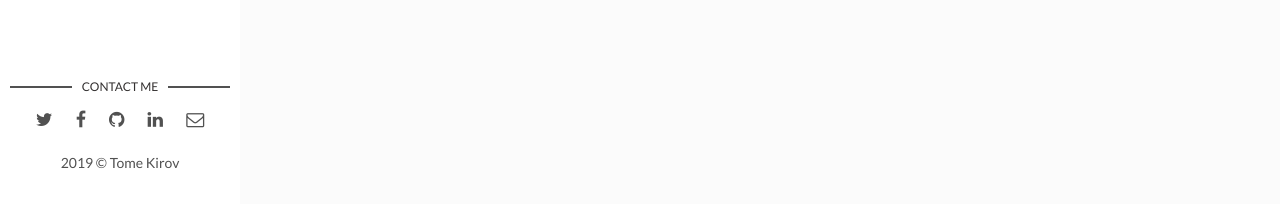
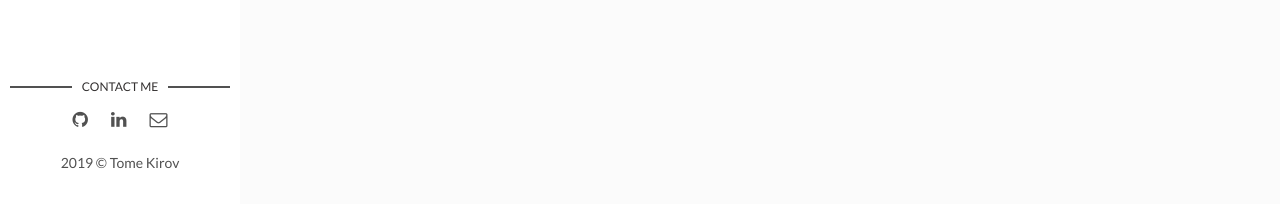
Before and after one commit to kirovtome/kirovtome.xyz, a Jekyll site: the page built from index.html, in a window 1280 px wide. Shown: the part 693-897 px from the top of the page. Built offline with Jekyll 4.4.1, drawn with Linux system fonts in a browser that asks for light colours; the list of posts is cut into pages by our own code.

Commit message:
remove twitter, facebook social contact links and photos

```diff
--- a/_layouts/main.html
+++ b/_layouts/main.html
@@ -16,16 +16,6 @@
     <section class="contact">
       <h3 class="contact-title">Contact me</h3>
       <ul>
-        {% if site.social-twitter %}
-          <li><a href="https://twitter.com/{{ site.social-twitter }}" target="_blank"><i class="fa fa-twitter" aria-hidden="true"></i></a></li>
-        {% else %}
-          <li><a href="https://twitter.com/artemsheludko_" target="_blank"><i class="fa fa-twitter" aria-hidden="true"></i></a></li>
-        {% endif %}
-        {% if site.social-facebook %}
-          <li><a href="https://facebook.com/{{ site.social-facebook }}" target="_blank"><i class="fa fa-facebook" aria-hidden="true"></i></a></li>
-        {% else %}
-          <li><a href="https://facebook.com/" target="_blank"><i class="fa fa-facebook" aria-hidden="true"></i></a></li>
-        {% endif %}
         {% if site.social-github %}
           <li class="github"><a href="http://github.com/{{site.social-github}}" target="_blank"><i class="fa fa-github"></i></a></li>
         {% else %}
@@ -39,7 +29,7 @@
         {% if site.social-email %}
           <li class="email"><a href="mailto:{{site.social-email}}"><i class="fa fa-envelope-o"></i></a></li>
         {% else %}
-          <li class="email"><a href="mailto:example.david@blog.com"><i class="fa fa-envelope-o" aria-hidden="true"></i></a></li>
+          <li class="email"><a href="mailto:kirovtome@blog.com"><i class="fa fa-envelope-o" aria-hidden="true"></i></a></li>
         {% endif %}
       </ul>
     </section> <!-- End Section Contact -->
```
Also changed, not shown: assets/img/david-freeman.jpg (deleted), assets/img/favicon/apple-touch-icon-144x144.png (deleted), assets/img/favicon/apple-touch-icon-72x72.png (deleted), assets/img/favicon/apple-touch-icon.png (deleted), assets/img/favicon/favicon.ico (deleted), assets/img/home-page.jpg (deleted), assets/img/how-to-start.jpg (deleted), assets/img/i-rest.jpg (deleted), assets/img/js-1.png (deleted), assets/img/mac.jpg (deleted), assets/img/post-example.jpg (deleted), assets/img/promo-img.jpg (deleted), assets/img/we-in-rest.jpg (deleted), assets/img/workflow.jpg (deleted).
